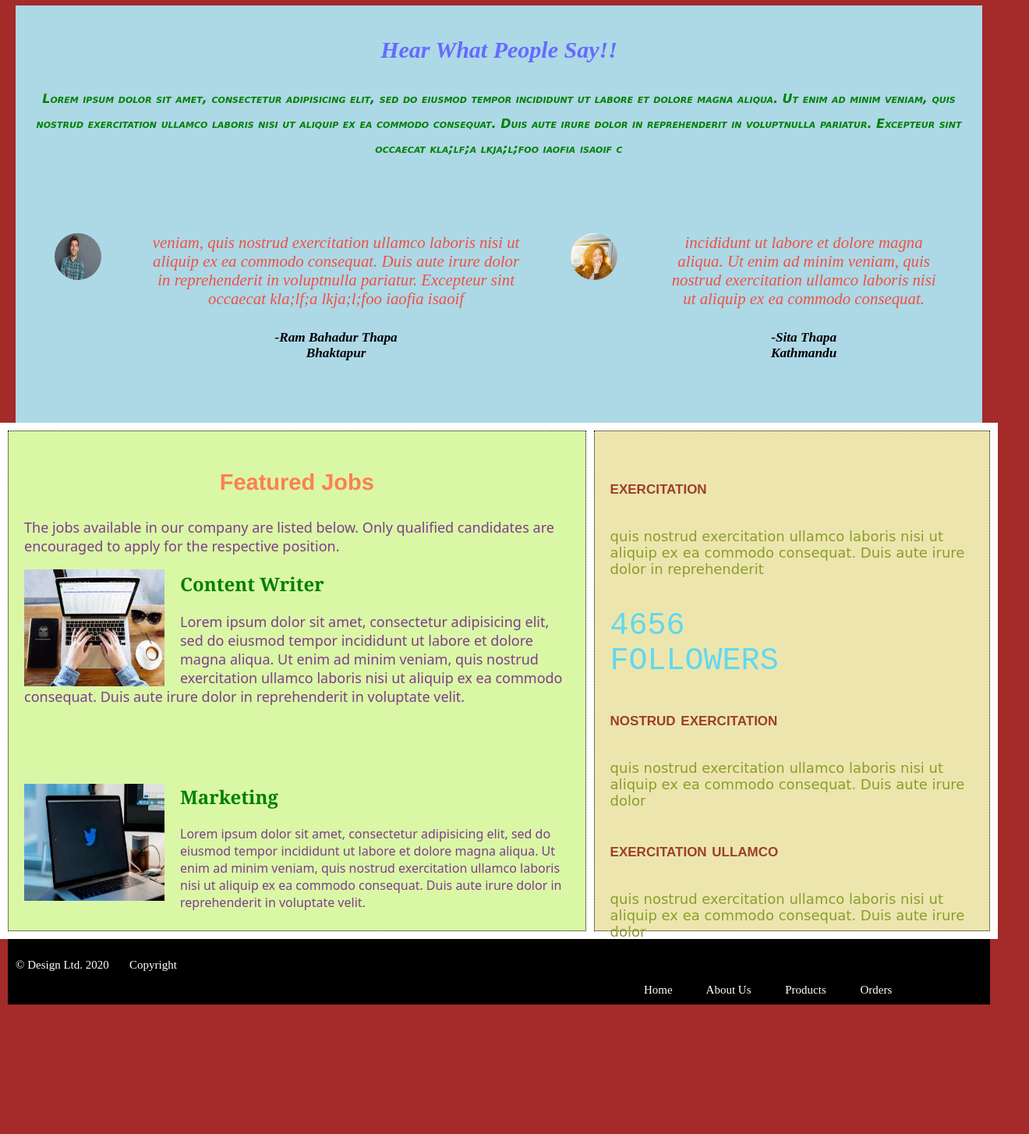
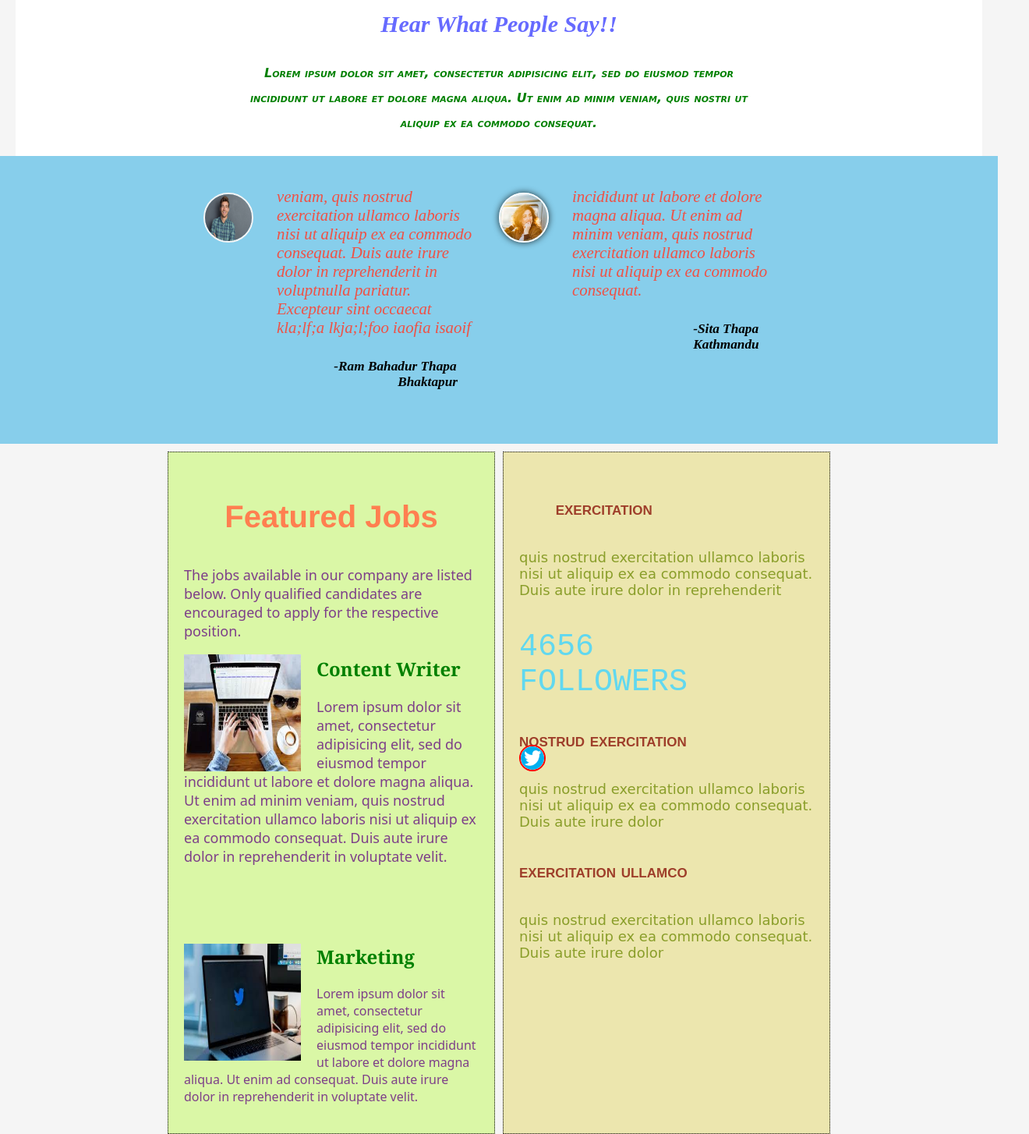
Before and after one commit to gairebibek8/web-page-design, a plain HTML site: page stunning design/index.html in a window 1280 px wide. Shown: the part 701-2155 px from the top of the page at 78% size, 1320 px wide, since content can reach past the window. Before the commit the page ends 1989 px from the top, so only its background shows below. Drawn offline with Linux system fonts and the light colour scheme.

Commit message:
improved designs

```diff
--- a/stunning design/index.html
+++ b/stunning design/index.html
@@ -18,9 +18,9 @@
 			<a href="#" id="orders">Orders</a>
 
 			<aside class="logo">
-			<a href="https://www.facebook.com/" ><img src="facebook.jpg" id="facebook" class="headerlink"></a>
-			<a href="https://www.twitter.com/"><img src="twitter.png" id="twitter " class="headerlink" alt="twitter image"></a>
-			<a href="https://www.instagram.com/"><img src="instagram.jpg" id="instagram" class="headerlink"></a>
+			<a href="https://www.facebook.com/" ><img src="images/facebook.jpg" id="facebook" class="headerlink"></a>
+			<a href="https://www.twitter.com/"><img src="images/twitter.png" id="twitter " class="headerlink" alt="twitter image"></a>
+			<a href="https://www.instagram.com/"><img src="images/instagram.jpg" id="instagram" class="headerlink"></a>
 		</aside>
 		</nav>
 </header>
@@ -31,61 +31,80 @@
 
 
 		<div class="main">
-			<h1>Welcome to New Era!</h1>
+			<h1>Our Talent Is Finding You!</h1>
 			<p> Lorem ipsum dolor sit amet, consectetur adipisicing elit, sed do eiusmod
-			tempor incididunt ut labore et dolore magna aliqua. Ut enim ad minim veniam,
-			quis nostrud exercitation ullamco laboris nisi ut aliquip ex ea commodo
-			consequat.Duis aute irure dolor in reprehenderit in voluptate velit esse
+			tempor incididunt ut labore et dolore magna aliqua. Ut enim ad minim veniam
 			cillum dolore eu fugiat nulla pariatur. Excepteur sint occaecat cupidatat non
 			proident, sunt in culpa qui officia deserunt mollit anim id est laborum.</p>
 			<button>Learn More!</button>
 		</div>
 
-		<div class="peoplesay">
+
+			<article class="peoplesay">
 			<h3>Hear What People Say!!</h3>
 			<p> Lorem ipsum dolor sit amet, consectetur adipisicing elit, sed do eiusmod
 			tempor incididunt ut labore et dolore magna aliqua. Ut enim ad minim veniam,
-			quis nostrud exercitation ullamco laboris nisi ut aliquip ex ea commodo
-			consequat. Duis aute irure dolor in reprehenderit in voluptnulla pariatur. Excepteur sint occaecat  kla;lf;a  lkja;l;foo  iaofia  isaoif c</p> <br><br>
+			quis nostri ut aliquip ex ea commodo
+			consequat.</p>
+			</article>
 
 		<aside class="people">
+			<img id="boy" src="images/boy.jpg">
+<section class="boy">
 
-			<img id="boy" class="person"  src="boy.jpg">
 			<div class="person"> veniam,
 			quis nostrud exercitation ullamco laboris nisi ut aliquip ex ea commodo
 			consequat. Duis aute irure dolor in reprehenderit in voluptnulla pariatur. Excepteur sint occaecat  kla;lf;a  lkja;l;foo  iaofia  isaoif
 
-			<br> <span><h5>-Ram Bahadur Thapa <br>Bhaktapur</h5></span></div>
+			<br> <span><h5>&nbsp&nbsp&nbsp&nbsp&nbsp&nbsp&nbsp&nbsp&nbsp&nbsp&nbsp
+				&nbsp&nbsp&nbsp&nbsp
 
-			<img  id="girl" class="person"  src="girl.jpg">
+				-Ram Bahadur Thapa <br>
+
+				&nbsp&nbsp&nbsp&nbsp&nbsp&nbsp&nbsp&nbsp&nbsp&nbsp&nbsp
+				&nbsp&nbsp&nbsp&nbsp&nbsp&nbsp&nbsp&nbsp&nbsp&nbsp&nbsp
+				&nbsp&nbsp&nbsp&nbsp&nbsp&nbsp&nbsp&nbsp&nbsp&nbsp&nbsp
+
+				Bhaktapur</h5></span></div>
+</section>
+
+<img  id="girl" src="images/girl.jpg">
+
+<section class="girl">
+
 			<div class="person"> incididunt ut labore et dolore magna aliqua. Ut enim ad minim veniam,
 			quis nostrud exercitation ullamco laboris nisi ut aliquip ex ea commodo
 			consequat.
 
-			<br> <span><h5>-Sita Thapa <br>Kathmandu</h5></span></div>
+			<br> <span><h5>&nbsp&nbsp&nbsp&nbsp&nbsp&nbsp&nbsp&nbsp&nbsp&nbsp&nbsp
+				&nbsp&nbsp&nbsp&nbsp&nbsp&nbsp&nbsp&nbsp&nbsp&nbsp&nbsp
+				&nbsp&nbsp&nbsp&nbsp&nbsp&nbsp&nbsp&nbsp&nbsp&nbsp&nbsp
+				-Sita Thapa <br>
+
+				&nbsp&nbsp&nbsp&nbsp&nbsp&nbsp&nbsp&nbsp&nbsp&nbsp&nbsp
+				&nbsp&nbsp&nbsp&nbsp&nbsp&nbsp&nbsp&nbsp&nbsp&nbsp&nbsp
+				&nbsp&nbsp&nbsp&nbsp&nbsp&nbsp&nbsp&nbsp&nbsp&nbsp&nbsp
+
+				Kathmandu</h5></span></div>
+</section>
 
 		</aside>
 
-		</div>
+
 
 
 	 <!-- ....................jobs available section.................. -->
 
+<section class="jobs_followers">
 
-	 <section class="jobs_followers">
-
-	 	<div class="first">
-
-
-
-
+	<div class="first">
 <aside id="laptop">
 
 	<h1>Featured Jobs</h1>
 
 	 	<p>The jobs available in our company are listed below. Only qualified candidates are encouraged to apply for the respective position.</p>
 
-	 	<img src="laptop.jpg">
+	 	<img src="images/laptop.jpg">
 	 	<h2>Content Writer</h2>
 	 	<p> Lorem ipsum dolor sit amet, consectetur adipisicing elit, sed do eiusmod
 	 	tempor incididunt ut labore et dolore magna aliqua. Ut enim ad minim veniam,
@@ -93,14 +112,11 @@
 	 	consequat. Duis aute irure dolor in reprehenderit in voluptate velit.</p>
 </aside>
 
-<aside id="marketing">
-	 	<img src="marketing.jpg">
+
+	 	<img src="images/marketing.jpg">
 	 	<h2>Marketing</h2>
 	 	<p> Lorem ipsum dolor sit amet, consectetur adipisicing elit, sed do eiusmod
-	 	tempor incididunt ut labore et dolore magna aliqua. Ut enim ad minim veniam,
-	 	quis nostrud exercitation ullamco laboris nisi ut aliquip ex ea commodo
-	 	consequat. Duis aute irure dolor in reprehenderit in voluptate velit.</p>
-	 </aside>
+	 	tempor incididunt ut labore et dolore magna aliqua. Ut enim ad consequat. Duis aute irure dolor in reprehenderit in voluptate velit.</p>
 	 </div>
 
 
@@ -108,8 +124,8 @@
 
 
 	 <div class="second">
-
-	 	<h5>exercitation</h5>
+<img src="images/twitter.png">
+	 	<h5>&nbsp&nbsp&nbsp&nbsp&nbsp&nbsp exercitation</h5>
 	 	<p>quis nostrud exercitation ullamco laboris nisi ut aliquip ex ea commodo
 	 	consequat. Duis aute irure dolor in reprehenderit</p>
 
@@ -124,15 +140,16 @@
 	 	consequat. Duis aute irure dolor</p>
 
 	 </div>
-	 </section>
+</section>
 
 
 <!-- .............................footer............................. -->
 
 <footer>
+	<h3>ERA Presents!</h3>
+	<p>&copy Design Ltd. 2020  &nbsp &nbsp &nbsp Copyright</p>
+	<nav>
 
-	<nav>
-		<p>&copy Design Ltd. 2020  &nbsp &nbsp &nbsp Copyright</p>
 			<a href="#" id="home"> Home</a>
 			<a href="#" id="aboutus">About Us</a>
 			<a href="#" id="products">Products</a>
--- a/stunning design/style.css
+++ b/stunning design/style.css
@@ -3,15 +3,16 @@ body{
 	padding:0;
 	box-sizing: border-box;
     background-repeat: no-repeat;
-    background-color: brown;
+    background-color:whitesmoke;
 }
 
  header nav {
-background-color:#95B722 ;
+background-color: blanchedalmond ;
 /*opacity: 0.5;*/
 padding: 10px;
 margin: 0 10px;
-font-size: 25px;
+font-size: 15px;
+font-weight: bolder;
 /*position: absolute;*/
 }
 
@@ -22,18 +23,19 @@ header {
 
 
 header nav a {
-	padding-right: 40px;
+	padding-right: 50px;
+	color: rgb(90, 78, 78);
 	text-decoration: none;
 }
 
 .logo{
-	display: inline-flex;
-	margin-left: 450px;
+	display:inline-flex;
+	margin-left: 600px;
 }
 .main{
 	margin-top: 0;
 	margin: 10px;
-	background-image: url(unity.jpg);
+	background-image: url(images/unity.jpg);
 	height: 600px;
 	color:white;
 }
@@ -44,16 +46,19 @@ header nav a {
 }
  .main p{
 	text-align: center;
+	width: 50%;
 	top: 28%;
+	left: 25%;
 	position: relative;
-	color: pink ;
+	color: whitesmoke ;
 	font: 1.4em "Fira Sans", sans-serif;
 }
 
 .main button{
 	position: absolute;    /*counts from the whole page*/
-	top: 75%;
+	top: 70%;
 	left:45%;
+	border:3px solid darkturquoise;
 	background-color: green;
 	color: white;
 	padding:10px;
@@ -73,18 +78,22 @@ div h1{
 }
 
 .headerlink{
-	border-radius: 50px;
+	border-radius: 100px;
+	height: 17px;
+	width: auto;
 }
+
 #home:hover{
 	background-color: white;
-	color: black;
+	color: rgb(206, 33, 33);
 }
 
 .peoplesay {
 	text-align: center;
-	background-color: lightblue;
-	padding:10px;
+	background-color: white;
+	padding:10px 300px;
 	margin: 0 20px;
+	width: 50%;
 
 }
 
@@ -104,18 +113,37 @@ div h1{
 	border-radius: 100px;
 	width:60px;
 	height:60px;
-	padding-right:-20%;
+	/* padding-right:-20%; */
+	border: 2px solid whitesmoke;
+	margin: 3% 0;
 }
+
 
 #girl{
 	border-radius: 100px;
 	width:60px;
 	height:60px;
-	padding-right: -20%;
+	border: 2px solid white;
+	-moz-box-shadow: 0 0 8px rgba(0, 0, 0, .8);
+	box-shadow: 0 0 8px rgba(0, 0, 0, .8);
+	-webkit-box-shadow: 0 0 8px rgba(0, 0, 0, .8);
+	/* padding-right: -20%; */
+	margin: 3% 0;
 }
 .people {
-     display: flex;
-     padding: 10px;
+	 display: flex;
+	 justify-content: center;
+	 padding: 10px;
+	 background-color: skyblue;
+}
+
+
+
+.boy {
+	width:25%;
+}
+.girl{
+	width: 25%;
 }
 .person{
 	padding: 30px;
@@ -130,43 +158,48 @@ span{
 .jobs_followers {
 	display: flex;
 	padding: 10px;
-	background-color: white;
+	margin-bottom: 5%;
+	background-color: whitesmoke;
+	justify-content: center;
 
 }
 
 .first img {
 	float: left;
-	width :180px;
+	width :150px;
 	height: 150px;
 	padding-right: 20px;
 }
 
 .first{
-	height: 600px;
-	width:60%;
+	height: auto;
+	width:30%;
 	display: block;
 	border:1px dotted black;
 	margin-right: 10px;
 	padding: 20px;
-	background-color: #DAF7A6
+	background-color: #DAF7A6;
 }
+
 .first h1{
 font-family: Helvetica;
 font-size: 29px;
 color: coral;
 }
+
 .first h2{
 	font-family: Georgia, serif;
 color:green;
 }
+
 .first p{
 color:#7D3F89;
 font-family: system-ui;
 }
 
 .second{
-	height: 600px;
-	width:40%;
+	height: auto;
+	width:30%;
 	border:1px dotted black;
 	padding: 20px;
 	background-color: #ECE6AE
@@ -184,13 +217,20 @@ font-family: system-ui;
 	color: #8A9E2A;
 	font-size: 18px;
 }
+.second img{
+position: absolute;
+	width: 30px;
+	height: 30px;
+	top: 207%;
+	border-radius: 50px;
+	border: 2px solid red;
+}
 
 #laptop {
 	margin-bottom: 100px;
 }
 
 #laptop h1{
-font-family:
 font-size:40px;
 }
 
@@ -203,11 +243,8 @@ font-size:40px;
 	color: #61D8EF;
 }
 
-footer{
 
-}
-
-footer nav {
+footer  {
 background-color:black;
 /*opacity: 0.5;*/
 padding: 10px;
@@ -215,13 +252,20 @@ margin: 0 10px;
 color:white;
 font-size: 15px;
 /*position: absolute;*/
+display: inline-flex;
+width: 100%;
 }
 
+footer p{
+	position: relative;
+	left: 30%;
+}
 
 footer nav a {
 	padding-right: 40px;
 	text-decoration: none;
 	color: white;
 	position: relative;
-	left: 65%;
+	left: 150%;
+
 }
```
Also changed, not shown: stunning design/images/boy.jpg (renamed from stunning design/boy.jpg), stunning design/images/facebook.jpg (renamed from stunning design/facebook.jpg), stunning design/images/girl.jpg (renamed from stunning design/girl.jpg), stunning design/images/instagram.jpg (renamed from stunning design/instagram.jpg), stunning design/images/laptop.jpg (renamed from stunning design/laptop.jpg), stunning design/images/marketing.jpg (renamed from stunning design/marketing.jpg), stunning design/images/twitter.png (renamed from stunning design/twitter.png), stunning design/images/unity.jpg (renamed from stunning design/unity.jpg), 1 other file.
